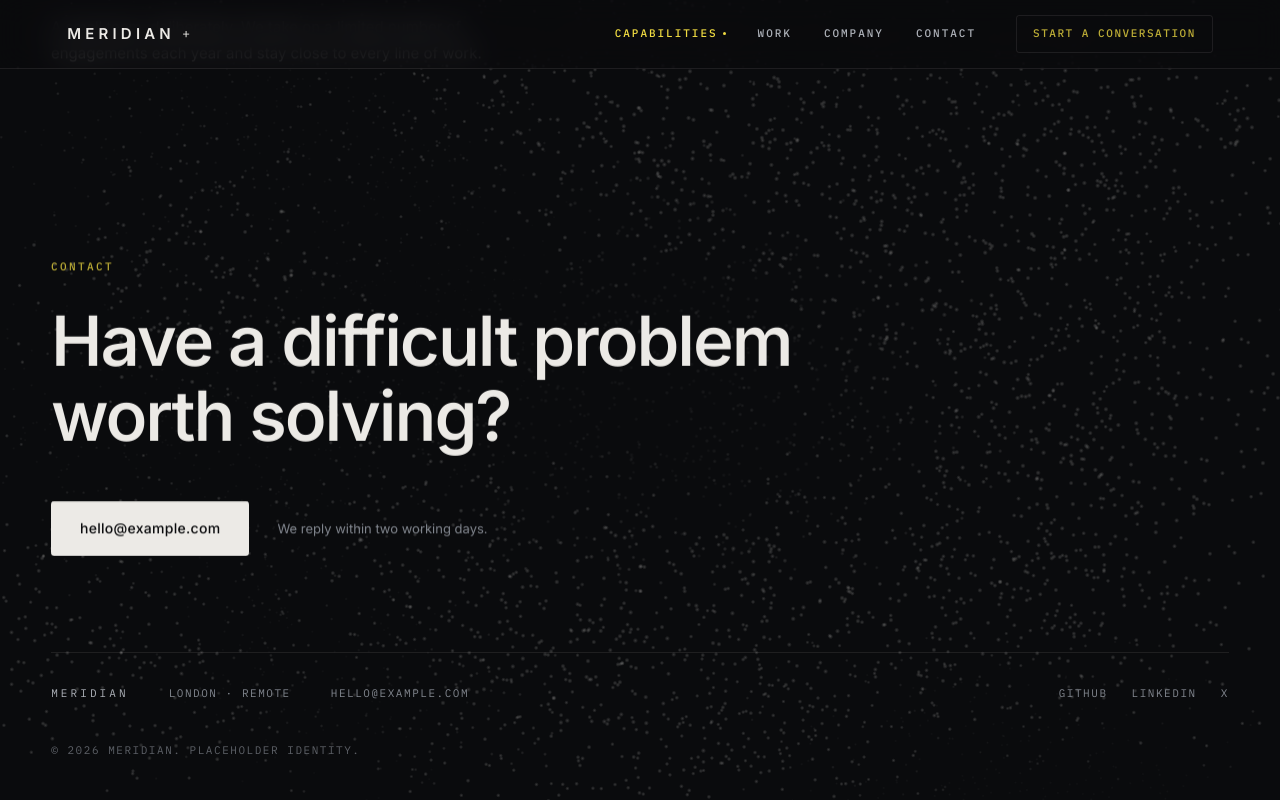
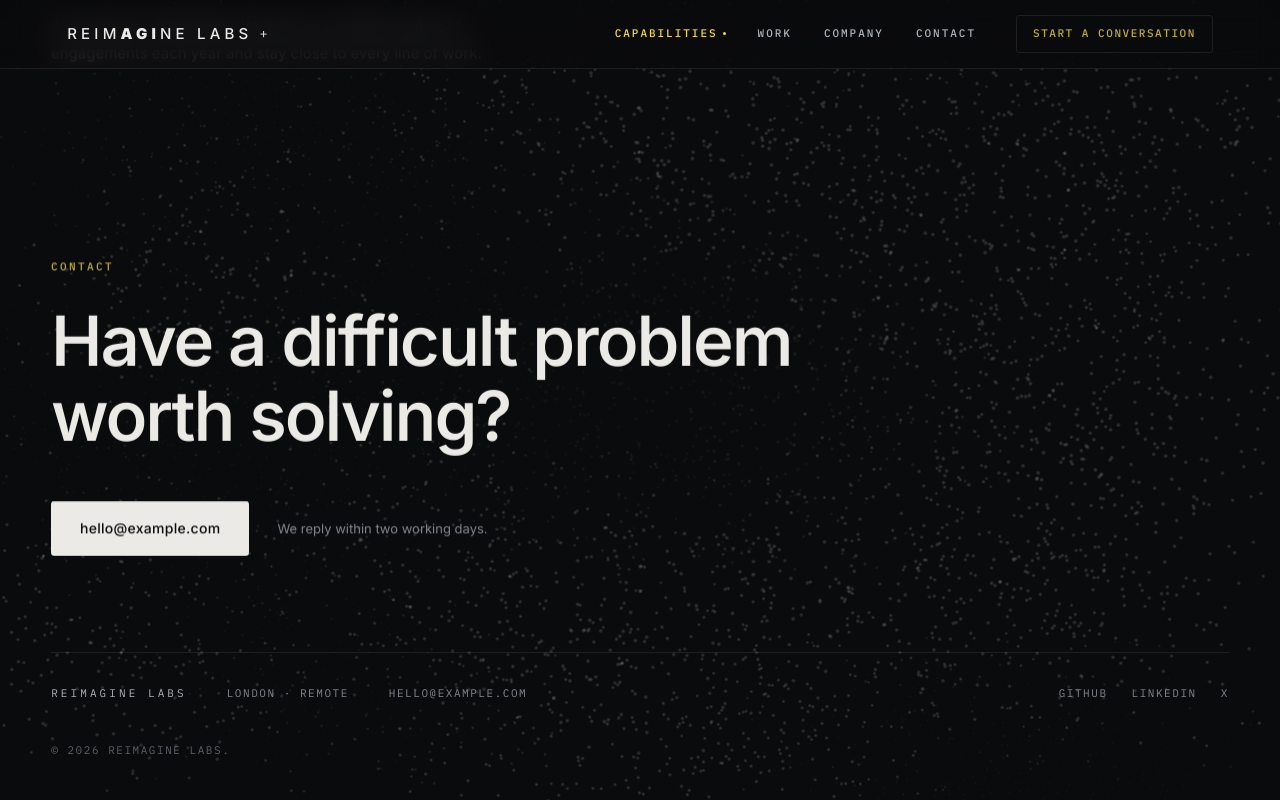
Before and after one commit to Meridian-Automations/meridian-automations.github.io, a React (Vite) app: page / in a window 1280 px wide. Both pictures are taken after a click on the button "VIEW ATLAS". Shown: the part 3130-3930 px from the top of the page. Built offline with nearby package versions, Linux system fonts and the light colour scheme.

Commit message:
change website to reimagine labs

```diff
--- a/index.html
+++ b/index.html
@@ -6,14 +6,14 @@
     <meta name="viewport" content="width=device-width, initial-scale=1.0" />
     <meta
       name="description"
-      content="Meridian is an independent technology studio designing and engineering modern software, applied AI systems and digital products."
+      content="Reimagine Labs is an independent technology studio designing and engineering modern software, applied AI systems and digital products."
     />
     <meta name="theme-color" content="#0a0b0d" />
-    <title>Meridian — Independent technology studio</title>
+    <title>Reimagine Labs — Independent technology studio</title>
     <link rel="preconnect" href="https://fonts.googleapis.com" />
     <link rel="preconnect" href="https://fonts.gstatic.com" crossorigin />
     <link
-      href="https://fonts.googleapis.com/css2?family=IBM+Plex+Mono:wght@400;500&family=Inter:wght@400..600&display=swap"
+      href="https://fonts.googleapis.com/css2?family=IBM+Plex+Mono:wght@400;500&family=Inter:wght@400..900&display=swap"
       rel="stylesheet"
     />
   </head>
--- a/src/components/ConceptSwitcher.jsx
+++ b/src/components/ConceptSwitcher.jsx
@@ -8,7 +8,8 @@ export default function ConceptSwitcher({ variant = 'dark', onSelectConcept }) {
   return (
     <div className={`concept-switcher concept-switcher--${variant}`}>
       <button className="concept-switcher__trigger" type="button" aria-label="Choose a site concept">
-        Meridian <span aria-hidden="true">+</span>
+        <span className="concept-switcher__wordmark">Reim<strong>AGI</strong>ne Labs</span>
+        <span className="concept-switcher__toggle" aria-hidden="true">+</span>
       </button>
       <div className="concept-switcher__menu">
         <p>Choose a concept</p>
--- a/src/components/Contact.jsx
+++ b/src/components/Contact.jsx
@@ -26,7 +26,7 @@ export default function Contact() {
 
       <footer className="footer">
         <div className="footer__inner">
-          <p className="footer__item footer__wordmark">Meridian</p>
+          <p className="footer__item footer__wordmark">Reimagine Labs</p>
           <p className="footer__item">London · Remote</p>
           <a className="footer__item footer__link" href="mailto:hello@example.com">
             hello@example.com
@@ -42,7 +42,7 @@ export default function Contact() {
               X
             </a>
           </nav>
-          <p className="footer__item footer__copyright">© 2026 Meridian. Placeholder identity.</p>
+          <p className="footer__item footer__copyright">© 2026 Reimagine Labs.</p>
         </div>
       </footer>
     </section>
--- a/src/components/CortexPage.jsx
+++ b/src/components/CortexPage.jsx
@@ -327,7 +327,7 @@ export default function CortexPage({ onSelectConcept }) {
             </a>
           </Reveal>
           <footer className="cortex-footer">
-            <span>Meridian / Concept 03</span>
+            <span>Reimagine Labs / Concept 03</span>
             <span>London · Remote</span>
             <nav className="cortex-footer__concepts" aria-label="Other concepts">
               <button type="button" onClick={() => onSelectConcept('atlas')}>View Atlas</button>
--- a/src/components/PrecisionPage.jsx
+++ b/src/components/PrecisionPage.jsx
@@ -153,7 +153,7 @@ export default function PrecisionPage({ onSelectConcept }) {
             </a>
           </Reveal>
           <footer className="precision-footer">
-            <span>Meridian / Concept 02</span>
+            <span>Reimagine Labs / Concept 02</span>
             <span>London · Remote</span>
             <button type="button" onClick={() => onSelectConcept('atlas')}>View Atlas concept</button>
           </footer>
--- a/src/components/Work.jsx
+++ b/src/components/Work.jsx
@@ -28,7 +28,7 @@ const PROJECTS = [
   },
   {
     index: '04',
-    name: 'Meridian Bench',
+    name: 'Reimagine Bench',
     discipline: 'Digital product engineering',
     year: '2023',
     outcome:
--- a/src/index.css
+++ b/src/index.css
@@ -252,7 +252,16 @@ a {
   cursor: pointer;
 }
 
-.concept-switcher__trigger span {
+.concept-switcher__wordmark {
+  font: inherit;
+  font-weight: 500;
+}
+
+.concept-switcher__wordmark strong {
+  font-weight: 900;
+}
+
+.concept-switcher__trigger .concept-switcher__toggle {
   font-family: var(--font-mono);
   font-size: 0.8rem;
   font-weight: 400;
@@ -260,8 +269,8 @@ a {
   transition: transform 0.35s var(--ease-out);
 }
 
-.concept-switcher:hover .concept-switcher__trigger span,
-.concept-switcher:focus-within .concept-switcher__trigger span {
+.concept-switcher:hover .concept-switcher__trigger .concept-switcher__toggle,
+.concept-switcher:focus-within .concept-switcher__trigger .concept-switcher__toggle {
   transform: rotate(45deg);
 }
 
```
